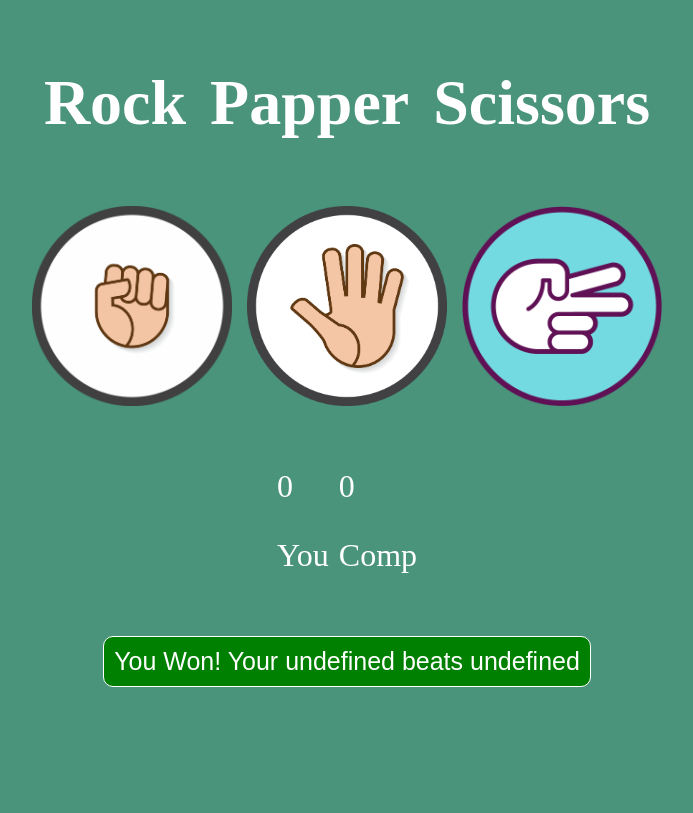
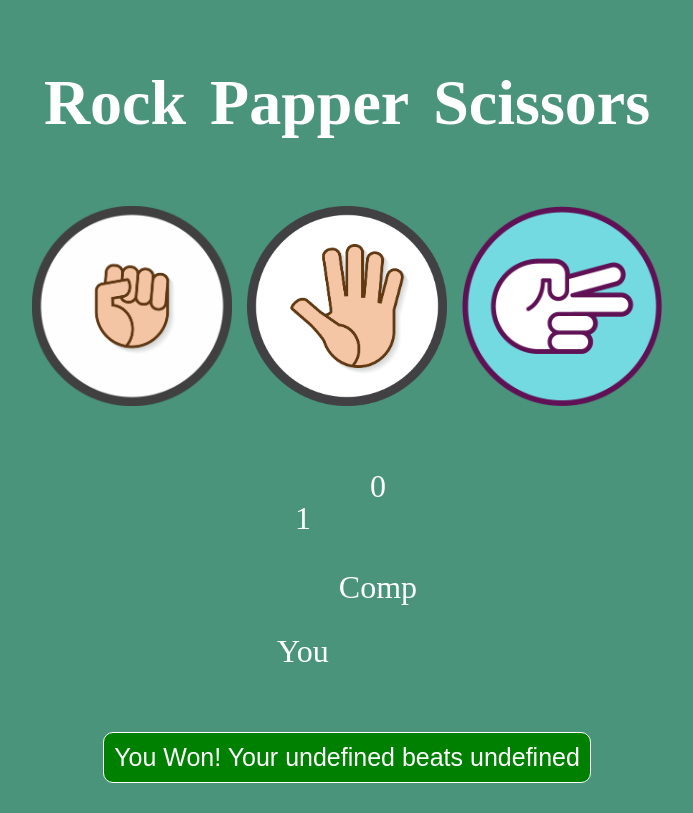
Before and after one commit to git-akki/rock-paper-scissor, a plain HTML site: page index.html in a window 1280 px wide. Both pictures are taken after a click on the picture 640 px from the left and 306 px from the top of the page. Shown: the whole page, without its empty margins (293-986 px from the left). Drawn offline with Linux system fonts and the light colour scheme.

Commit message:
Second Commit

```diff
--- a/script.js
+++ b/script.js
@@ -2,21 +2,21 @@ let user_score = 0;
 let comp_score = 0;
 let choices = document.querySelectorAll(".rock, .paper, .scissors");
 let winButton = document.querySelector("button");
-let userDisplay = document.querySelector(".you");
-let compDisplay = document.querySelector(".comp");
+let userDisplay = document.querySelector("#user-score");
+let compDisplay = document.querySelector("#comp-score");
 
 const showWinner = (userWin, user_choice, comp_choice) => {
     if (userWin) {
       winButton.innerText = `You Won! Your ${user_choice} beats ${comp_choice}`;
       winButton.style.backgroundColor = "green";
       user_score++;
-      userDisplay.innerHTML = `<p>You : </p><span>${user_score}</span>`;
+      userDisplay.innerHTML = `<p>${user_score} </p>`;
     } else {
       console.log("You lose");
       comp_score++;
       winButton.innerText = `You lose! Comp ${comp_choice} beast your ${user_choice}`;
       winButton.style.backgroundColor = "red";
-      compDisplay.innerHTML = `<p>Comp : </p><span>${comp_score}</span>`;
+      compDisplay.innerHTML = `<p>${comp_score}</p>`;
     }
   };
 
--- a/style.css
+++ b/style.css
@@ -48,8 +48,16 @@ li {
   margin-top: 30px;
   display: flex;
   justify-content: center;
+  gap: 10px;
+}
+
+.score {
+  font-size: 2rem;
+  display: flex;
+  flex-direction: column;
   align-items: center;
-  gap: 10px;
+  margin: 0;
+
 }
 
 .button {
@@ -58,7 +66,3 @@ li {
   border-radius: 10px;
   padding: 10px;
 }
-
-.score {
-  font-size: 2rem;
-}
```
